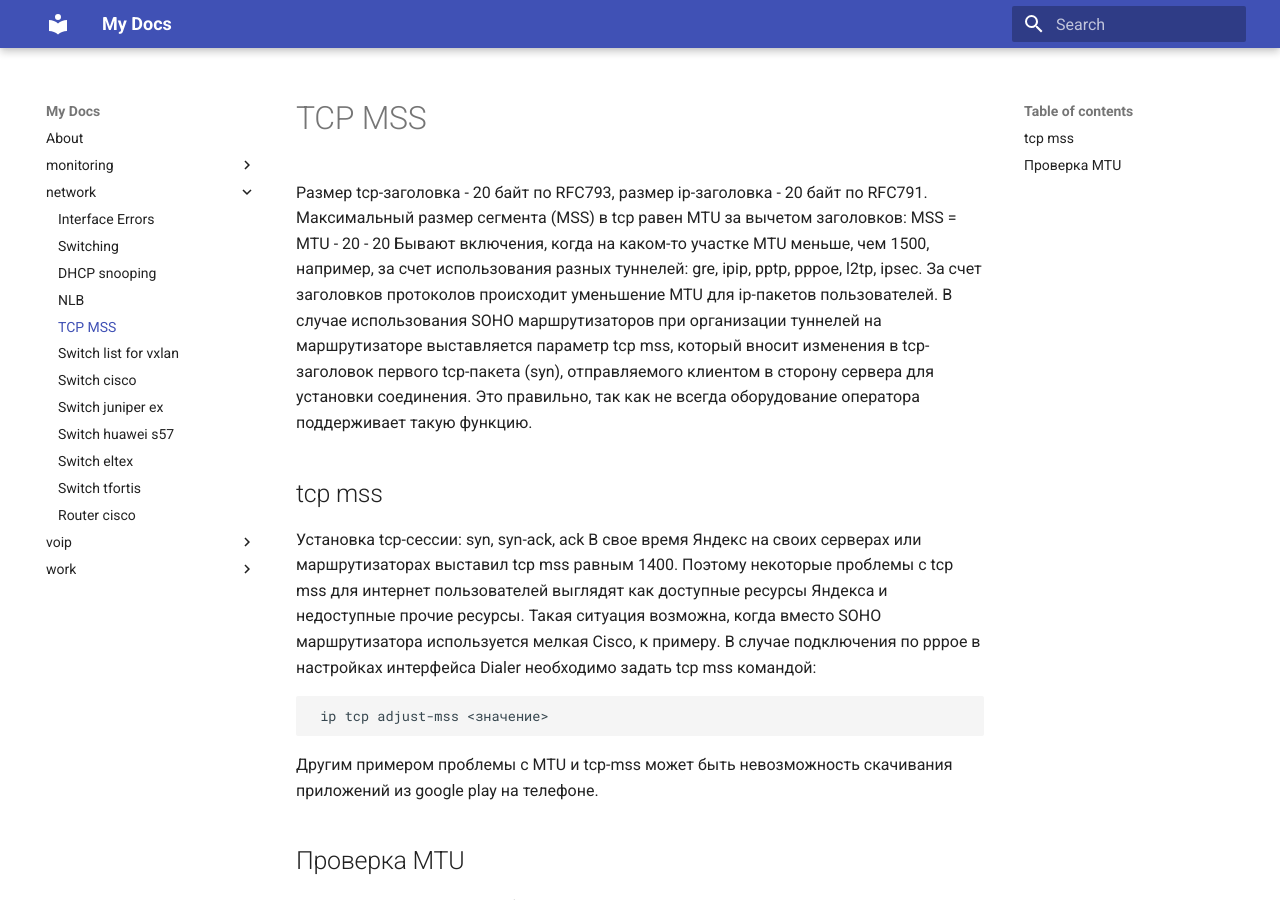
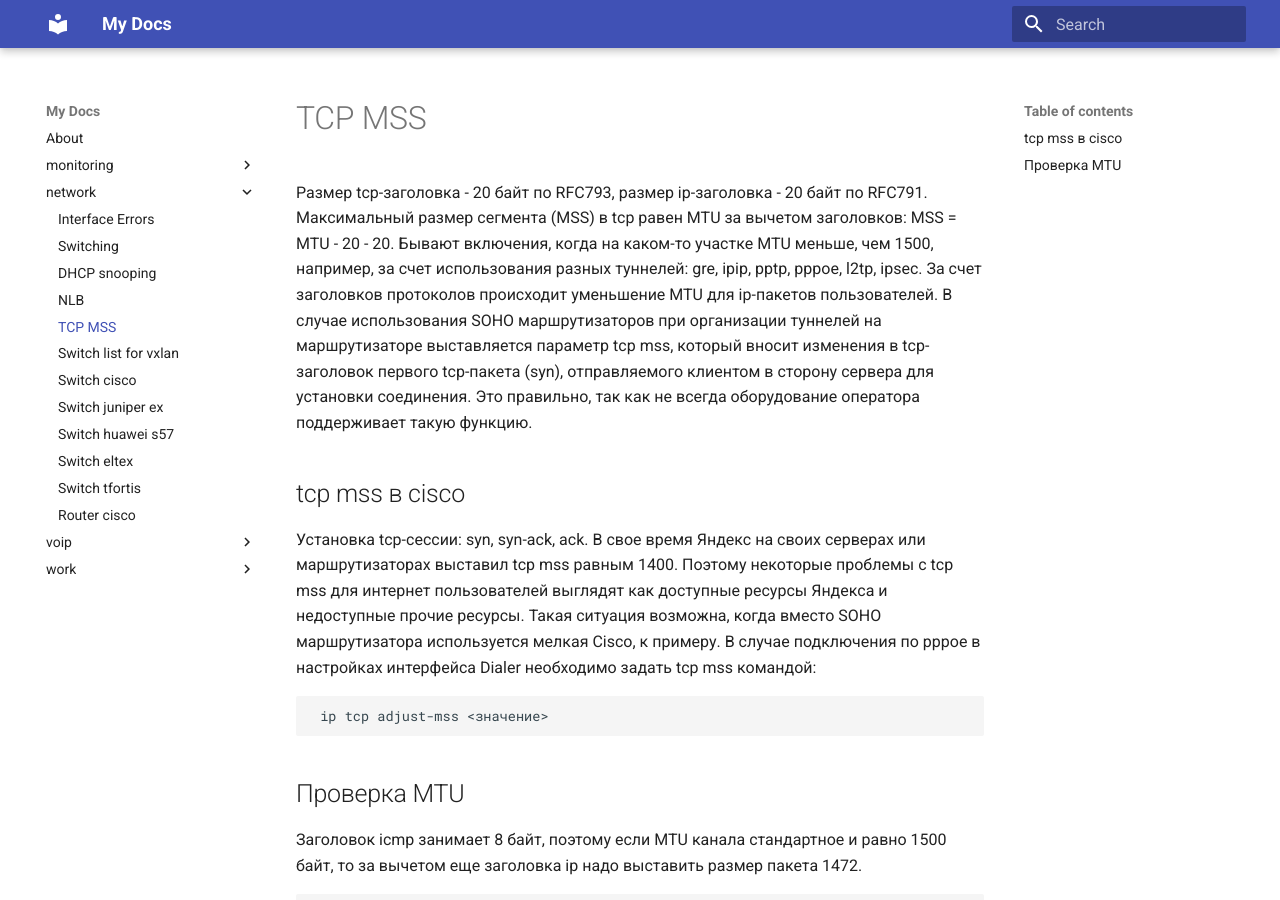
Before and after one commit to v98765/v98765.github.io, an MkDocs documentation site: the page built from docs/network/tcp_mss.md, in a window 1280 px wide and 900 px high. Built offline with MkDocs 1.6.1 and Material for MkDocs 9.7.7, drawn with Linux system fonts in a browser that asks for light colours; some of the changed text lies outside the part shown.

Commit message:
tcp mss format

````diff
--- a/docs/network/tcp_mss.md
+++ b/docs/network/tcp_mss.md
@@ -1,10 +1,15 @@
-Размер tcp-заголовка - 20 байт по RFC793, размер ip-заголовка - 20 байт по RFC791. Максимальный размер сегмента (MSS) в tcp равен MTU за вычетом заголовков:
-MSS = MTU - 20 - 20
-Бывают включения, когда на каком-то участке MTU меньше, чем 1500, например, за счет использования разных туннелей: gre, ipip, pptp, pppoe, l2tp, ipsec. За счет заголовков протоколов происходит уменьшение MTU для ip-пакетов пользователей. В случае использования SOHO маршрутизаторов при организации туннелей на маршрутизаторе выставляется параметр tcp mss, который вносит изменения в tcp-заголовок первого tcp-пакета (syn), отправляемого клиентом в сторону сервера для установки соединения. Это правильно, так как не всегда оборудование оператора поддерживает такую функцию.
+Размер tcp-заголовка - 20 байт по RFC793, размер ip-заголовка - 20 байт по RFC791.
+Максимальный размер сегмента (MSS) в tcp равен MTU за вычетом заголовков:
+MSS = MTU - 20 - 20.
+Бывают включения, когда на каком-то участке MTU меньше, чем 1500, например, за счет использования разных туннелей: gre, ipip, pptp, pppoe, l2tp, ipsec.
+За счет заголовков протоколов происходит уменьшение MTU для ip-пакетов пользователей.
+В случае использования SOHO маршрутизаторов при организации туннелей на маршрутизаторе выставляется параметр tcp mss,
+который вносит изменения в tcp-заголовок первого tcp-пакета (syn), отправляемого клиентом в сторону сервера для установки соединения.
+Это правильно, так как не всегда оборудование оператора поддерживает такую функцию.
 
-## tcp mss
+## tcp mss в cisco
 
-Установка tcp-сессии: syn, syn-ack, ack
+Установка tcp-сессии: syn, syn-ack, ack.
 В свое время Яндекс на своих серверах или маршрутизаторах выставил tcp mss равным 1400.
 Поэтому некоторые проблемы с tcp mss для интернет пользователей выглядят как доступные ресурсы Яндекса и недоступные прочие ресурсы.
 Такая ситуация возможна, когда вместо SOHO маршрутизатора используется мелкая Cisco, к примеру.
@@ -12,7 +17,7 @@
 ```text
  ip tcp adjust-mss <значение>
 ```
-Другим примером проблемы с MTU и tcp-mss может быть невозможность скачивания приложений из google play на телефоне.
+
 
 ## Проверка MTU
 
````
Also changed, not shown: other parts of docs/network/tcp_mss.md (+2 -1 lines).
